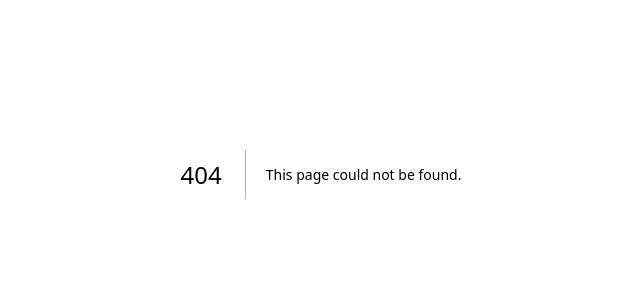
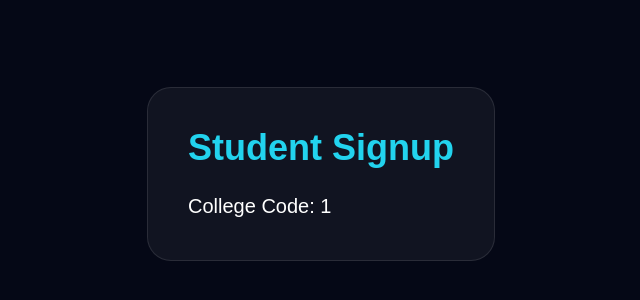
Before and after one commit to Nandhu55/exam-platform, a Next.js app in the folder frontend/: page /student-signup/1 in a window 1280 px wide. Before the commit this address had no page. Shown: the part 226-526 px from the top of the page, without its empty margins (319-959 px from the left). Built offline with nearby package versions, Linux system fonts and the light colour scheme.

Commit message:
added dynamic student signup page

```diff
--- /dev/null
+++ b/frontend/src/app/student-signup/[collegeCode]/page.tsx
@@ -0,0 +1,36 @@
+"use client";
+
+import { useParams } from "next/navigation";
+
+export default function StudentSignup() {
+
+  const params = useParams();
+
+  const collegeCode =
+    params.collegeCode as string;
+
+  return (
+
+    <main className="flex min-h-screen items-center justify-center bg-[#050816] text-white">
+
+      <div className="rounded-3xl border border-white/10 bg-white/5 p-10">
+
+        <h1 className="text-4xl font-black text-cyan-400">
+
+          Student Signup
+
+        </h1>
+
+        <p className="mt-6 text-xl">
+
+          College Code:
+          {" "}
+          {collegeCode}
+
+        </p>
+
+      </div>
+
+    </main>
+  );
+}
```
Also changed, not shown: frontend/src/app/admin/adaptive-exam/[id]/page.tsx (renamed from frontend/src/app/adaptive-exam/[id]/page.tsx).
